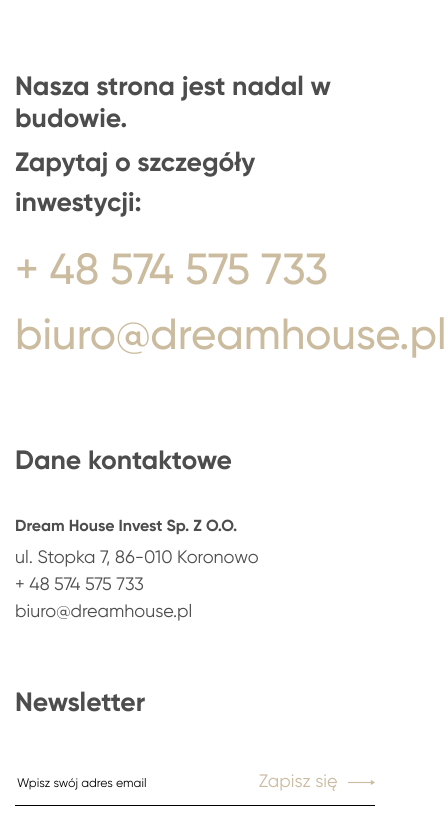
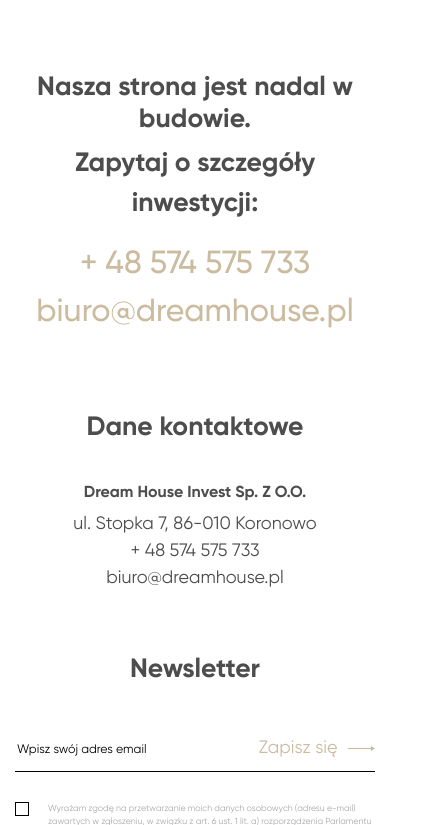
Before and after one commit to spikerx94/dreampark, a website: page index.html in a window 390 px wide. Shown: the part 1175-2000 px from the top of the page, 447 px wide, since content can reach past the window. Drawn offline with nearby package versions, Linux system fonts and the light colour scheme; a script that the page names is missing.

Commit message:
Fixed media query

```diff
--- a/index.html
+++ b/index.html
@@ -30,7 +30,7 @@
    </header>
    <section>
            <div class="container">
-               <div class="row">
+               <div class="row text-sm-center text-md-left">
                    <div class="col-md-4">
                        <div class="about-box">
                             <h1>Nowoczesne<br> apartamenty<br> klasy premium.</h1>
@@ -47,7 +47,7 @@
                    </div>
                </div>
                <div class="row">
-                   <div class="col-md-6 col-lg-2">
+                   <div class="col-md-6 col-lg-2 text-sm-center text-md-left">
                     <h3>Dane kontaktowe</h3>
                     <h4 class="text-nowrap"><strong>Dream House Invest Sp. Z O.O.</strong></h4>
                     <p class="text-nowrap">ul. Stopka 7, 86-010 Koronowo<br>
@@ -55,7 +55,7 @@
                     <a href="mailto:biuro@dreamhouse.pl">biuro@dreamhouse.pl</a></p>
                    </div>
                    <div class="col-md-6 offset-md-0 col-lg-4 offset-lg-4">
-                        <h3>Newsletter</h3>
+                        <h3 class="text-sm-center text-md-left">Newsletter</h3>
                           <!-- Begin Mailchimp Signup Form -->
                         <div class="newsletter-box">
                             <form action="https://urhen.us3.list-manage.com/subscribe/post?u=b36d39aacfcd412e6b5913d63&amp;id=0f53aa1a3c" method="post" id="mc-embedded-subscribe-form" name="mc-embedded-subscribe-form" class="validate" target="_blank" novalidate>
--- a/style.scss
+++ b/style.scss
@@ -23,7 +23,7 @@
 @import "node_modules/bootstrap/scss/bootstrap";
 @import "node_modules/bootstrap/scss/_mixins";
 
-@include media-breakpoint-down(sm) { .text-nowrap { white-space: normal!important;} }
+
 
 h1, h2, h3 {
     font-weight: bold;
@@ -212,10 +212,19 @@
 background: #2e2e2e;
 margin: 101px 0px 0px;
 }
-@media (max-width: 767.98px) {
+@include media-breakpoint-down(sm) {
+    .text-nowrap {
+        white-space: normal!important;
+    }
+    .more-us-box a {
+        font-size:2rem;
+    }
     .row.header-row {
-    height: 100vh;
-    min-height: auto;
-    margin: 0 auto;
-    }
+        height: 100vh;
+        min-height: auto;
+        margin: 0 auto;
+        }
+        .text-sm-center {
+            text-align: center;
+        }
 }
```
Also changed, not shown: style.css, 1 other file.
